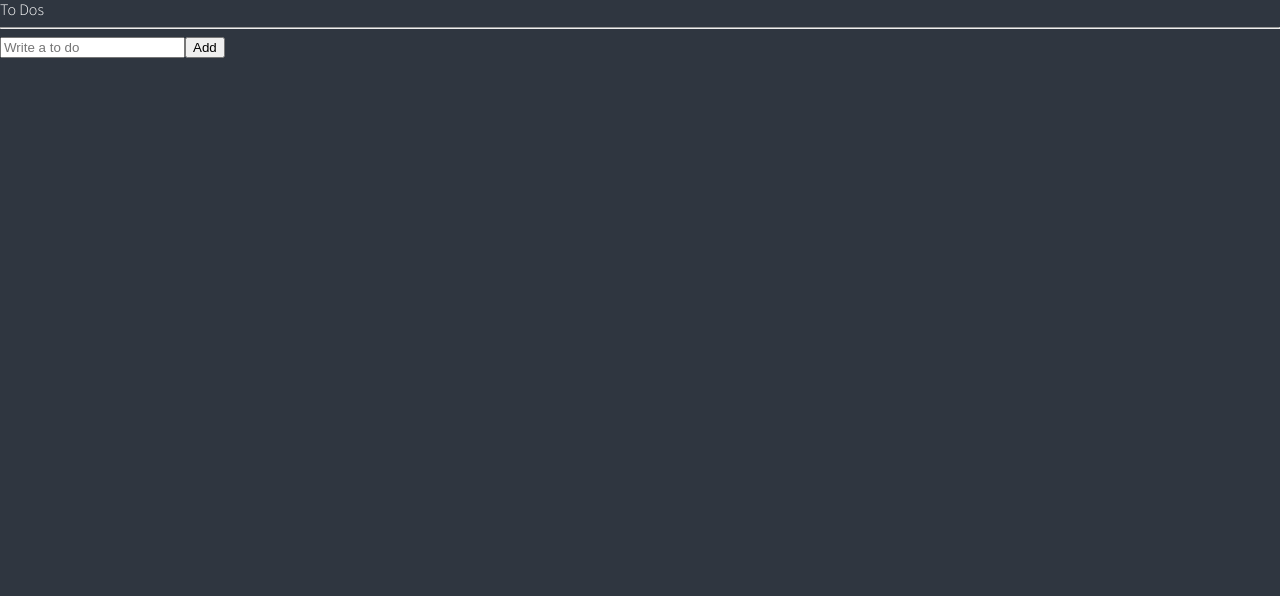
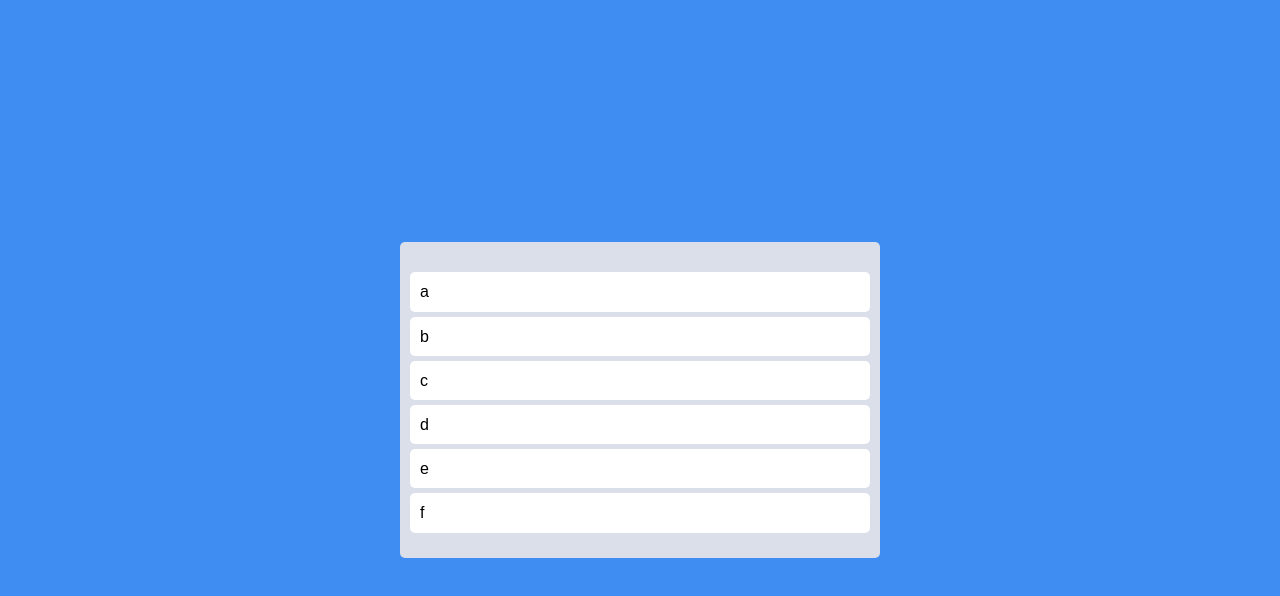
Before and after one commit to RoyalOttoc/react-todo, a React (Create React App) app: page / in a window 1280 px wide. Shown: the top 596 px of the page. Built offline with nearby package versions, Linux system fonts and the light colour scheme.

Commit message:
add interactive board

```diff
--- a/package.json
+++ b/package.json
@@ -14,6 +14,7 @@
     "gh-pages": "^3.2.3",
     "react": "^17.0.2",
     "react-apexcharts": "^1.3.9",
+    "react-beautiful-dnd": "^13.1.0",
     "react-dom": "^17.0.2",
     "react-helmet": "^6.1.0",
     "react-hook-form": "^7.28.0",
@@ -53,6 +54,7 @@
     ]
   },
   "devDependencies": {
+    "@types/react-beautiful-dnd": "^13.1.2",
     "@types/react-helmet": "^6.1.4",
     "@types/react-query": "^1.2.9",
     "@types/react-router-dom": "^5.3.1",
--- a/src/App.tsx
+++ b/src/App.tsx
@@ -1,77 +1,68 @@
-import {createGlobalStyle} from 'styled-components';
-import ToDoList from './components/ToDoList';
+import {DragDropContext, Droppable, Draggable} from 'react-beautiful-dnd';
+import styled from 'styled-components';
 
-const GlobalStyle = createGlobalStyle`
-@import url('https://fonts.googleapis.com/css2?family=Source+Sans+Pro:wght@300;400&display=swap');
-html, body, div, span, applet, object, iframe,
-h1, h2, h3, h4, h5, h6, p, blockquote, pre,
-a, abbr, acronym, address, big, cite, code,
-del, dfn, em, img, ins, kbd, q, s, samp,
-small, strike, strong, sub, sup, tt, var,
-b, u, i, center,
-dl, dt, dd, menu, ol, ul, li,
-fieldset, form, label, legend,
-table, caption, tbody, tfoot, thead, tr, th, td,
-article, aside, canvas, details, embed,
-figure, figcaption, footer, header, hgroup,
-main, menu, nav, output, ruby, section, summary,
-time, mark, audio, video {
-  margin: 0;
-  padding: 0;
-  border: 0;
-  font-size: 100%;
-  font: inherit;
-  vertical-align: baseline;
-}
-/* HTML5 display-role reset for older browsers */
-article, aside, details, figcaption, figure,
-footer, header, hgroup, main, menu, nav, section {
-  display: block;
-}
-/* HTML5 hidden-attribute fix for newer browsers */
-*[hidden] {
-    display: none;
-}
-body {
-  line-height: 1;
-}
-menu, ol, ul {
-  list-style: none;
-}
-blockquote, q {
-  quotes: none;
-}
-blockquote:before, blockquote:after,
-q:before, q:after {
-  content: '';
-  content: none;
-}
-table {
-  border-collapse: collapse;
-  border-spacing: 0;
-}
-* {
-  box-sizing: border-box;
-}
-body {
-  font-weight: 300;
-  font-family: 'Source Sans Pro', sans-serif;
-  background-color:${props => props.theme.bgColor};
-  color:${props => props.theme.textColor};
-  line-height: 1.2;
-}
-a {
-  text-decoration:none;
-  color:inherit;
-}
+const Wrapper = styled.div`
+  display: flex;
+  max-width: 480px;
+  width: 100%;
+  margin: 0 auto;
+  justify-content: center;
+  align-items: center;
+  height: 100vh;
 `;
 
+const Boards = styled.div`
+  display: grid;
+  width: 100%;
+  grid-template-columns: repeat(1, 1fr);
+`;
+
+const Board = styled.div`
+  padding: 20px 10px;
+  padding-top: 30px;
+  background-color: ${props => props.theme.boardColor};
+  border-radius: 5px;
+  min-height: 200px;
+`;
+
+const Card = styled.div`
+  border-radius: 5px;
+  margin-bottom: 5px;
+  padding: 10px 10px;
+  background-color: ${props => props.theme.cardColor};
+`;
+
+const toDos = ['a', 'b', 'c', 'd', 'e', 'f'];
+
 function App() {
+  const onDragEnd = () => {};
   return (
-    <>
-      <GlobalStyle />
-      <ToDoList />
-    </>
+    <DragDropContext onDragEnd={onDragEnd}>
+      <Wrapper>
+        <Boards>
+          <Droppable droppableId="one">
+            {provided => (
+              <Board ref={provided.innerRef} {...provided.droppableProps}>
+                {toDos.map((toDo, index) => (
+                  <Draggable draggableId={toDo} index={index}>
+                    {provided => (
+                      <Card
+                        ref={provided.innerRef}
+                        {...provided.draggableProps}
+                        {...provided.dragHandleProps}
+                      >
+                        {toDo}
+                      </Card>
+                    )}
+                  </Draggable>
+                ))}
+                {provided.placeholder}
+              </Board>
+            )}
+          </Droppable>
+        </Boards>
+      </Wrapper>
+    </DragDropContext>
   );
 }
 
--- a/src/atoms.tsx
+++ b/src/atoms.tsx
@@ -1,11 +1 @@
-import {atom} from 'recoil';
-
-export interface IToDo {
-  text: string;
-  id: number;
-  category: 'TO_DO' | 'In_Progress' | 'Completed';
-}
-export const toDoState = atom<IToDo[]>({
-  key: 'toDo',
-  default: [],
-});
+import {atom, selector} from 'recoil';
--- a/src/components/CreateToDo.tsx
+++ /dev/null
@@ -1,32 +0,0 @@
-import {useForm} from 'react-hook-form';
-import {useSetRecoilState} from 'recoil';
-import {toDoState} from '../atoms';
-
-interface IForm {
-  toDo: string;
-}
-
-function CreateToDo() {
-  const setToDos = useSetRecoilState(toDoState);
-  const {register, handleSubmit, setValue} = useForm<IForm>();
-  const handleValid = ({toDo}: IForm) => {
-    setToDos(oldToDos => [
-      {text: toDo, id: Date.now(), category: 'TO_DO'},
-      ...oldToDos,
-    ]);
-    setValue('toDo', '');
-  };
-  return (
-    <form onSubmit={handleSubmit(handleValid)}>
-      <input
-        {...register('toDo', {
-          required: 'Please write a To Do',
-        })}
-        placeholder="Write a to do"
-      />
-      <button>Add</button>
-    </form>
-  );
-}
-
-export default CreateToDo;
--- a/src/components/ToDo.tsx
+++ /dev/null
@@ -1,36 +0,0 @@
-import React from 'react';
-import {useSetRecoilState} from 'recoil';
-import {IToDo, toDoState} from '../atoms';
-
-function ToDo({text, category, id}: IToDo) {
-  const setToDos = useSetRecoilState(toDoState);
-  const onClick = (event: React.MouseEvent<HTMLButtonElement>) => {
-    const {
-      currentTarget: {name},
-    } = event;
-    console.log('name', name);
-  };
-
-  return (
-    <li>
-      <span>{text}</span>
-      {category !== 'TO_DO' && (
-        <button name="TO_DO" onClick={onClick}>
-          To Do
-        </button>
-      )}
-      {category !== 'In_Progress' && (
-        <button name="In_Progress" onClick={onClick}>
-          In Progress
-        </button>
-      )}
-      {category !== 'Completed' && (
-        <button name="Completed" onClick={onClick}>
-          Completed
-        </button>
-      )}
-    </li>
-  );
-}
-
-export default ToDo;
--- a/src/components/ToDoList.tsx
+++ /dev/null
@@ -1,128 +0,0 @@
-import React from 'react';
-import {useRecoilValue} from 'recoil';
-import {toDoState} from '../atoms';
-import CreateToDo from './CreateToDo';
-import ToDo from './ToDo';
-
-function ToDoList() {
-  const toDos = useRecoilValue(toDoState);
-  return (
-    <div>
-      <h1>To Dos</h1>
-      <hr />
-      <CreateToDo />
-      <ul>
-        {toDos.map(toDo => (
-          <ToDo key={toDo.id} {...toDo} />
-        ))}
-      </ul>
-    </div>
-  );
-}
-
-export default ToDoList;
-// interface IForm {
-//   email: string;
-//   firstName: string;
-//   lastName: string;
-//   username: string;
-//   password: string;
-//   password1: string;
-//   extraError?: string;
-// }
-
-// function ToDoList() {
-//   const {
-//     register,
-//     handleSubmit,
-//     formState: {errors},
-//     setError,
-//   } = useForm<IForm>();
-//   const onValid = (data: IForm) => {
-//     if (data.password !== data.password1) {
-//       setError(
-//         'password1',
-//         {message: 'Password is not matched'},
-//         {shouldFocus: true},
-//       );
-//     }
-//   };
-//   console.log(errors);
-//   return (
-//     <div>
-//       <form
-//         style={{
-//           display: 'flex',
-//           flexDirection: 'column',
-//         }}
-//         onSubmit={handleSubmit(onValid)}
-//       >
-//         <input
-//           {...register('email', {
-//             required: 'Email is required',
-//             pattern: {
-//               value: /^[A-Za-z0-9._%+-]+@gmail.com$/,
-//               message: 'Only gmail.com emails allowed',
-//             },
-//           })}
-//           placeholder="Email"
-//         />
-//         <span>{errors?.email?.message}</span>
-//         <input
-//           {...register('firstName', {
-//             required: 'First name is required',
-//           })}
-//           placeholder="First Name"
-//         />
-//         <span>{errors?.firstName?.message}</span>
-
-//         <input
-//           {...register('lastName', {
-//             required: 'Last name is required',
-//           })}
-//           placeholder="Last Name"
-//         />
-//         <span>{errors?.lastName?.message}</span>
-
-//         <input
-//           {...register('username', {
-//             required: 'User name is required',
-//             minLength: {
-//               value: 5,
-//               message: 'User name should be longer than 5 chars',
-//             },
-//             validate: value =>
-//               value.includes('jong') ? "jong can't be used" : true,
-//           })}
-//           placeholder="Username"
-//         />
-//         <span>{errors?.username?.message}</span>
-
-//         <input
-//           {...register('password', {
-//             required: 'Password is required',
-//             minLength: {
-//               value: 5,
-//               message: 'Your password is too short.',
-//             },
-//           })}
-//           placeholder="Password"
-//         />
-//         <span>{errors?.password?.message}</span>
-
-//         <input
-//           {...register('password1', {
-//             required: 'Password is required',
-//             minLength: {
-//               value: 5,
-//               message: 'Your password is too short.',
-//             },
-//           })}
-//           placeholder="Password1"
-//         />
-//         <span>{errors?.password1?.message}</span>
-//         <button>Add</button>
-//       </form>
-//     </div>
-//   );
-// }
--- a/src/index.tsx
+++ b/src/index.tsx
@@ -1,17 +1,85 @@
-import React from "react";
-import ReactDOM from "react-dom";
-import { RecoilRoot } from "recoil";
-import { ThemeProvider } from "styled-components";
-import App from "./App";
-import { darkTheme } from "./theme";
+import React from 'react';
+import ReactDOM from 'react-dom';
+import {RecoilRoot} from 'recoil';
+import {ThemeProvider} from 'styled-components';
+import App from './App';
+import {darkTheme} from './theme';
+
+import {createGlobalStyle} from 'styled-components';
+
+const GlobalStyle = createGlobalStyle`
+@import url('https://fonts.googleapis.com/css2?family=Source+Sans+Pro:wght@300;400&display=swap');
+html, body, div, span, applet, object, iframe,
+h1, h2, h3, h4, h5, h6, p, blockquote, pre,
+a, abbr, acronym, address, big, cite, code,
+del, dfn, em, img, ins, kbd, q, s, samp,
+small, strike, strong, sub, sup, tt, var,
+b, u, i, center,
+dl, dt, dd, menu, ol, ul, li,
+fieldset, form, label, legend,
+table, caption, tbody, tfoot, thead, tr, th, td,
+article, aside, canvas, details, embed,
+figure, figcaption, footer, header, hgroup,
+main, menu, nav, output, ruby, section, summary,
+time, mark, audio, video {
+  margin: 0;
+  padding: 0;
+  border: 0;
+  font-size: 100%;
+  font: inherit;
+  vertical-align: baseline;
+}
+/* HTML5 display-role reset for older browsers */
+article, aside, details, figcaption, figure,
+footer, header, hgroup, main, menu, nav, section {
+  display: block;
+}
+/* HTML5 hidden-attribute fix for newer browsers */
+*[hidden] {
+    display: none;
+}
+body {
+  line-height: 1;
+}
+menu, ol, ul {
+  list-style: none;
+}
+blockquote, q {
+  quotes: none;
+}
+blockquote:before, blockquote:after,
+q:before, q:after {
+  content: '';
+  content: none;
+}
+table {
+  border-collapse: collapse;
+  border-spacing: 0;
+}
+* {
+  box-sizing: border-box;
+}
+body {
+  font-weight: 300;
+  font-family: 'Source Sans Pro', sans-serif;
+  background-color:${props => props.theme.bgColor};
+  color: black;
+  line-height: 1.2;
+}
+a {
+  text-decoration:none;
+  color:inherit;
+}
+`;
 
 ReactDOM.render(
   <React.StrictMode>
     <RecoilRoot>
       <ThemeProvider theme={darkTheme}>
+        <GlobalStyle />
         <App />
       </ThemeProvider>
     </RecoilRoot>
   </React.StrictMode>,
-  document.getElementById("root")
+  document.getElementById('root'),
 );
--- a/src/react-app-env.d.ts
+++ b/src/react-app-env.d.ts
@@ -0,0 +1 @@
+/// <reference types="react-scripts" />
--- a/src/theme.ts
+++ b/src/theme.ts
@@ -1,8 +1,7 @@
-import { DefaultTheme } from "styled-components";
+import {DefaultTheme} from 'styled-components';
 
 export const darkTheme: DefaultTheme = {
-  bgColor: "#2f3640",
-  textColor: "white",
-  accentColor: "#9c88ff",
-  cardBgColor: "transparent",
+  bgColor: '#3F8CF2',
+  boardColor: '#DADFE9',
+  cardColor: 'white',
 };
```
Also changed, not shown: src/styled.d.ts (+4 -5 lines), 1 other file (tests, documents, lock files or other folders).
